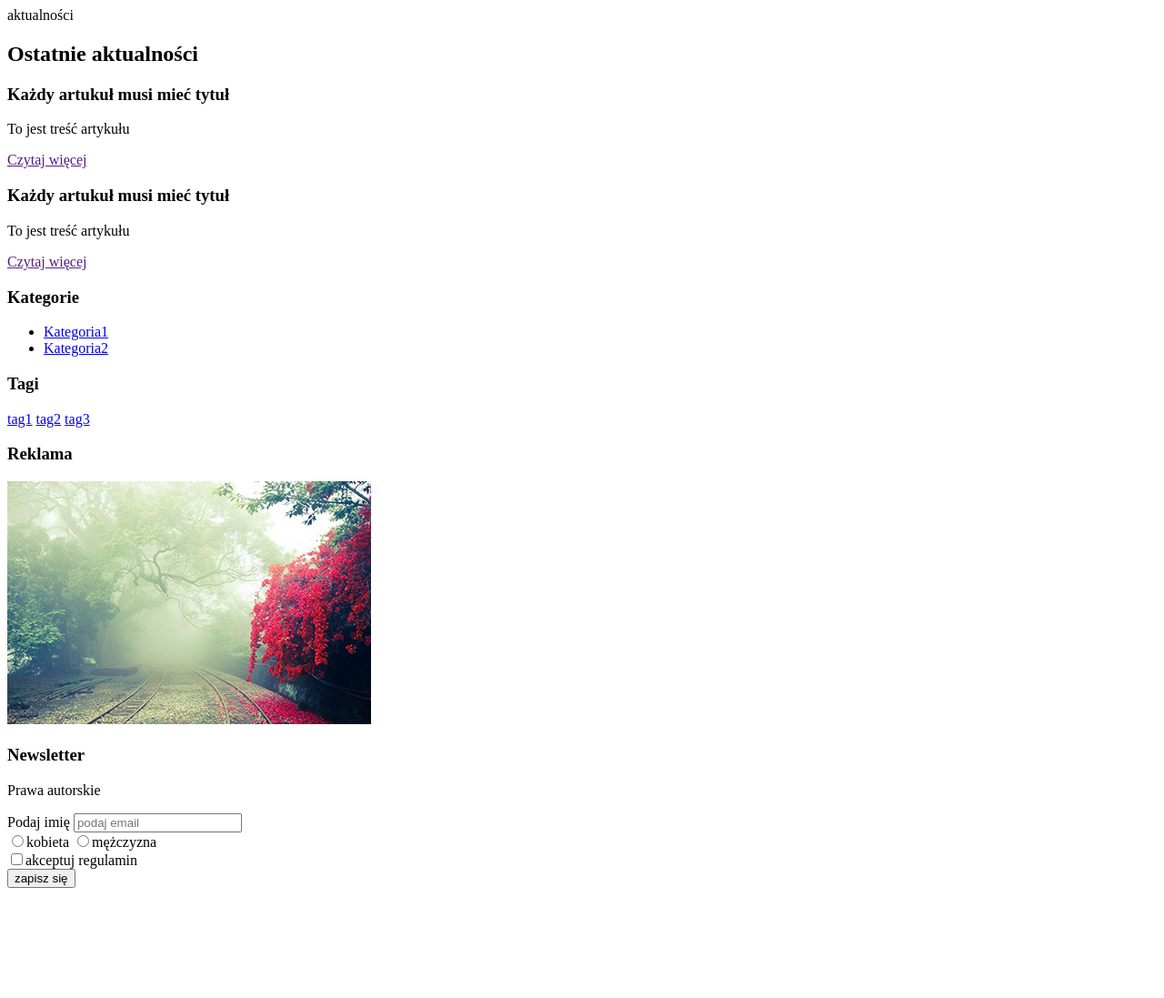
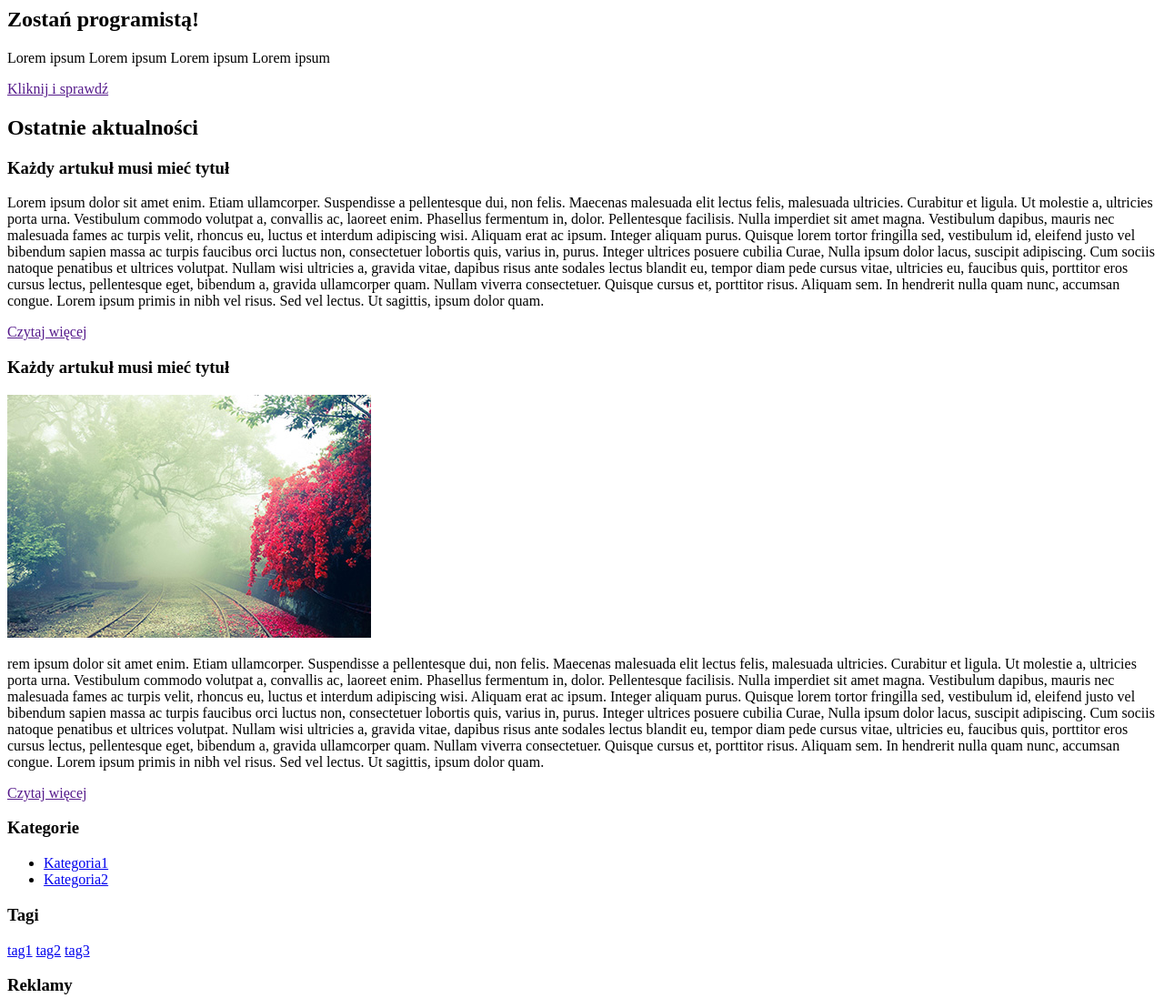
Before and after one commit to MariaMioduska/MarysiaM, a plain HTML site: page index.html in a window 1280 px wide. Shown: the part 160-1257 px from the top of the page at 91% size. Before the commit the page ends 1144 px from the top, so only its background shows below. Drawn offline with Linux system fonts and the light colour scheme.

Commit message:
Images and texts added

```diff
--- a/index.html
+++ b/index.html
@@ -1,5 +1,5 @@
 <!DOCTYPE html>
-<html lang="en">
+<html lang="en" xmlns="http://www.w3.org/1999/html">
 <head>
     <meta charset="UTF-8">
     <title>Info Share</title>
@@ -19,17 +19,20 @@
 </header>
 <main>
     <section>
-        <p>aktualności</p>
+        <h2>Zostań programistą!</h2>
+        <p>Lorem ipsum Lorem ipsum Lorem ipsum Lorem ipsum </p>
+        <a href="" class="button">Kliknij i sprawdź</a>
     </section>
         <h2>Ostatnie aktualności</h2>
     <article>
         <h3>Każdy artukuł musi mieć tytuł</h3>
-        <p>To jest treść artykułu</p>
+        <p>Lorem ipsum dolor sit amet enim. Etiam ullamcorper. Suspendisse a pellentesque dui, non felis. Maecenas malesuada elit lectus felis, malesuada ultricies. Curabitur et ligula. Ut molestie a, ultricies porta urna. Vestibulum commodo volutpat a, convallis ac, laoreet enim. Phasellus fermentum in, dolor. Pellentesque facilisis. Nulla imperdiet sit amet magna. Vestibulum dapibus, mauris nec malesuada fames ac turpis velit, rhoncus eu, luctus et interdum adipiscing wisi. Aliquam erat ac ipsum. Integer aliquam purus. Quisque lorem tortor fringilla sed, vestibulum id, eleifend justo vel bibendum sapien massa ac turpis faucibus orci luctus non, consectetuer lobortis quis, varius in, purus. Integer ultrices posuere cubilia Curae, Nulla ipsum dolor lacus, suscipit adipiscing. Cum sociis natoque penatibus et ultrices volutpat. Nullam wisi ultricies a, gravida vitae, dapibus risus ante sodales lectus blandit eu, tempor diam pede cursus vitae, ultricies eu, faucibus quis, porttitor eros cursus lectus, pellentesque eget, bibendum a, gravida ullamcorper quam. Nullam viverra consectetuer. Quisque cursus et, porttitor risus. Aliquam sem. In hendrerit nulla quam nunc, accumsan congue. Lorem ipsum primis in nibh vel risus. Sed vel lectus. Ut sagittis, ipsum dolor quam.</p>
         <a href="" class="button">Czytaj więcej</a>
     </article>
     <article>
         <h3 class="red"> Każdy artukuł musi mieć tytuł</h3>
-        <p>To jest treść artykułu</p>
+        <img src="obrazek.jpg"></img>
+        <p>rem ipsum dolor sit amet enim. Etiam ullamcorper. Suspendisse a pellentesque dui, non felis. Maecenas malesuada elit lectus felis, malesuada ultricies. Curabitur et ligula. Ut molestie a, ultricies porta urna. Vestibulum commodo volutpat a, convallis ac, laoreet enim. Phasellus fermentum in, dolor. Pellentesque facilisis. Nulla imperdiet sit amet magna. Vestibulum dapibus, mauris nec malesuada fames ac turpis velit, rhoncus eu, luctus et interdum adipiscing wisi. Aliquam erat ac ipsum. Integer aliquam purus. Quisque lorem tortor fringilla sed, vestibulum id, eleifend justo vel bibendum sapien massa ac turpis faucibus orci luctus non, consectetuer lobortis quis, varius in, purus. Integer ultrices posuere cubilia Curae, Nulla ipsum dolor lacus, suscipit adipiscing. Cum sociis natoque penatibus et ultrices volutpat. Nullam wisi ultricies a, gravida vitae, dapibus risus ante sodales lectus blandit eu, tempor diam pede cursus vitae, ultricies eu, faucibus quis, porttitor eros cursus lectus, pellentesque eget, bibendum a, gravida ullamcorper quam. Nullam viverra consectetuer. Quisque cursus et, porttitor risus. Aliquam sem. In hendrerit nulla quam nunc, accumsan congue. Lorem ipsum primis in nibh vel risus. Sed vel lectus. Ut sagittis, ipsum dolor quam.</p>
         <a href="" class="button">Czytaj więcej</a>
     </article>
     <aside>
@@ -51,21 +54,17 @@
             <a href="#">tag3</a>
         </section>
         <section>
-            <h3>Reklama</h3>
+            <h3>Reklamy</h3>
             <img src="obrazek.jpg"></img>
         </section>
     </aside>
-
-
 </main>
-
 <footer>
     <h3>Newsletter</h3>
-    <p>Prawa autorskie</p>
     <form action="">
         <div>
-            <label>Podaj imię</label>
-            <input type="email" value="" name="" placeholder="podaj email">
+            <label>Podaj email</label>
+            <input type="email" value="" name="" placeholder="wpisz email">
         </div>
         <div>
             <input type="radio" name="group"><label>kobieta</label>
@@ -78,8 +77,7 @@
             <input type="submit" value="zapisz się">
         </div>
     </form>
-
+    <p>Prawa autorskie</p>
 </footer>
-
 </body>
 </html>
```
